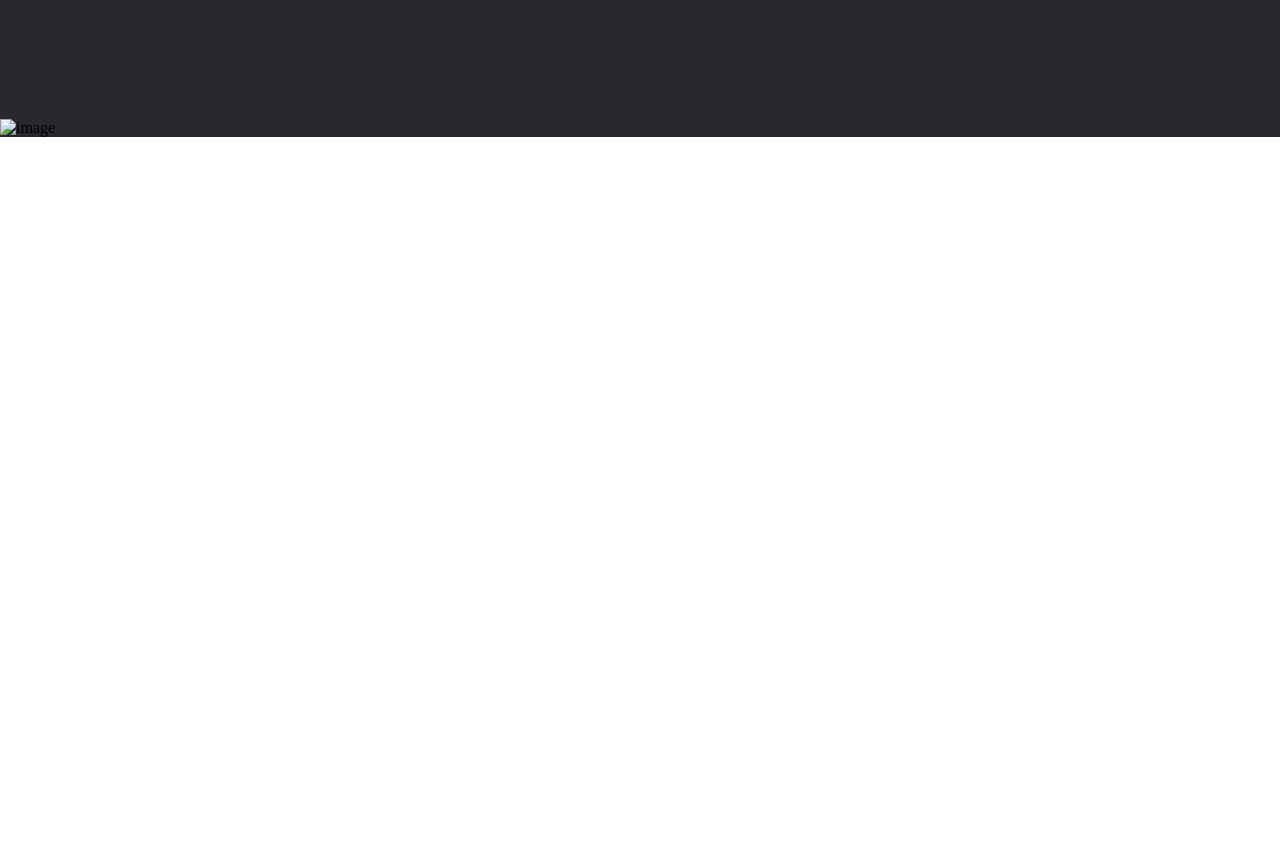
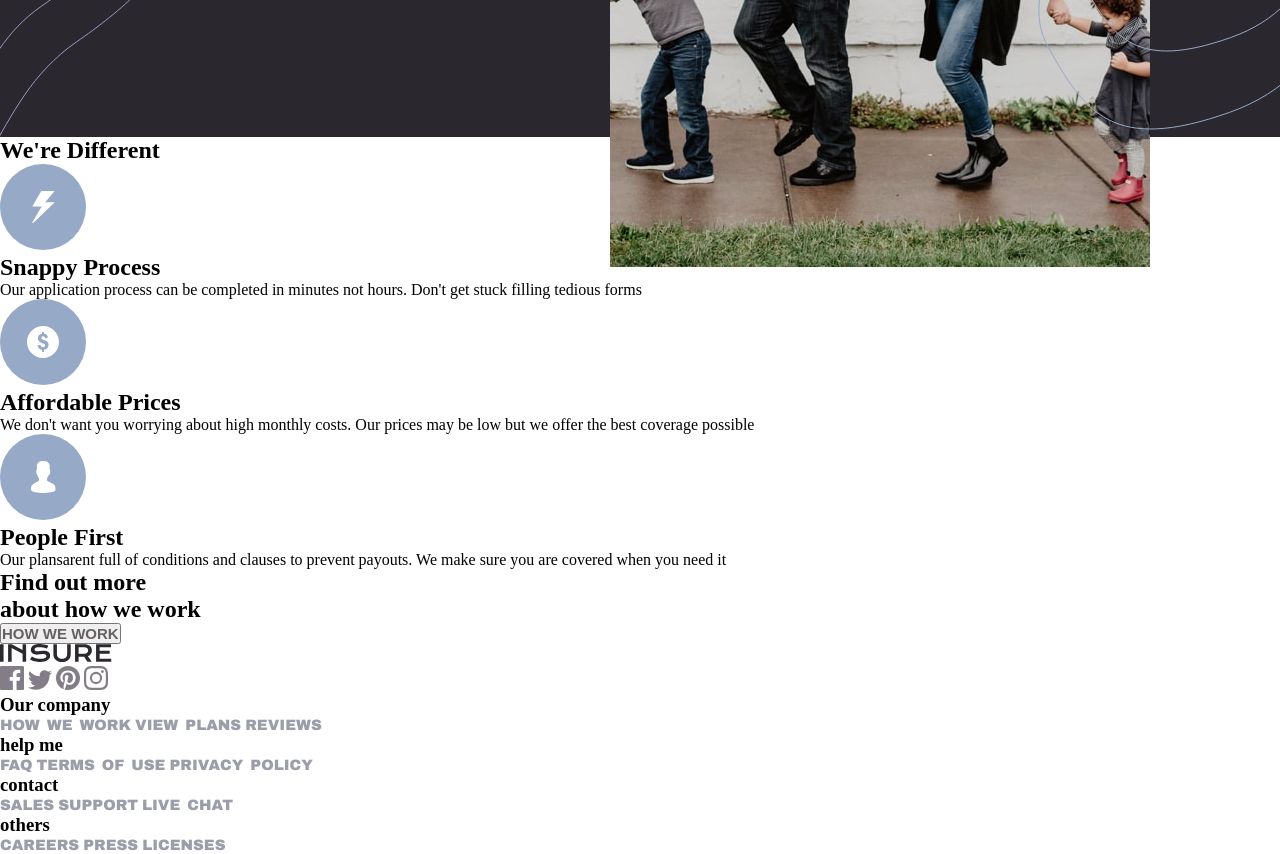
Before and after one commit to KhadijatSulaiman/Insure, a plain HTML site: page index.html in a window 1280 px wide. Shown: the part 562-1416 px from the top of the page. Before the commit the page ends 800 px from the top, so only its background shows below. Drawn offline with Linux system fonts and the light colour scheme; a web font is replaced by a local one.

Commit message:
Update index.html

```diff
--- a/index.html
+++ b/index.html
@@ -6,11 +6,12 @@
     <title>Document</title>
     <link rel="stylesheet" href="style.css">
     <link rel="stylesheet" type="text/css" href="fonts/DMSerifDisplay-Regular.ttf">
+    <link rel="stylesheet" type="text/css" href="fonts/Karla/Karla-Regular.ttf">
 </head>
 <body>
     <header>
-        <img class="logo" src="logo.svg" alt="logo"/>
-        <nav>
+        <img class="logo" src="images/logo.svg" alt="logo"/>
+        <nav class="nav">
             <ul class="nav__links">
             <li><a href="#">How we work</a></li>
             <li><a href="#">Blog</a></li>
@@ -20,18 +21,91 @@
         <a href=""><button class="cta">View Plans</button></a>
     </header>
     <section id="hero">
-        <div class="text">
-            <h1>Humanizing <br>Your Insurance</h1>
+        <div id="first">
+            <div class="line"><html></html></div>
+            <h1>Humanizing <br>Your Insurance.</h1>
             <p>Lorem ipsum dolor sit amet consectetur, adipisicing elit. Explicabo sed eum corporis, blanditiis veniam maiores. Neque quas enim quo repellat beatae rem eos? Odio sequi repudiandae, velit autem ratione officia</p>
             <a href=""><button class="btn">View Plans</button></a>
         </div>
         <div>
-            <img class="img1" src="image-intro-desktop.jpg" alt="image">
-            <img class="img2" src="bg-pattern-intro-right-desktop.svg" alt="image">
-            <img class="img3" src="bg-pattern-intro-left-desktop.svg" alt="image">
+            <img class="img1" src="images/image-intro-desktop.jpg" alt="image">
+            <img class="img2" src="images/bg-pattern-intro-right-desktop.svg" alt="image">
+            <img class="img3" src="images/bg-pattern-intro-left-desktop.svg" alt="image">
+        </div>
+    </section>
+    <section>
+        <div class="heading2">
+            <h1>
+                <div class="line2"><html></html></div>
+                We're Different
+            </h1>
+        </div>
+        <div class="flexbox-container">
+            <div class="flexbox-item item1">
+                <img src="images/icon-snappy-process.svg" alt="icon1">
+                <h1 class="fbh1">Snappy Process</h1>
+                <p>Our application process can be completed in minutes not hours. Don't get stuck filling tedious forms</p>
+            </div>
+            <div class="flexbox-item item2">
+                <img src="images/icon-affordable-prices.svg" alt="icon2">
+                <h1 class="fbh1">Affordable Prices</h1>
+                <p>We don't want you worrying about high monthly costs. Our prices may be low but we offer the best coverage possible</p>
+            </div>
+            <div class="flexbox-item item3">
+                <img src="images/icon-people-first.svg" alt="icon3">
+                <h1 class="fbh1">People First</h1>
+                <p>Our plansarent full of conditions and clauses to prevent payouts. We make sure you are covered when you need it </p>
+            </div>
+        </div>
+        <div class="section3">
+            <h1>Find out more <br> about how we work</h1>
+            <button class="btn3">HOW WE WORK</button></div>
 
         </div>
     </section>
 
+    <footer>
+        <div class="foot1">
+            <img class="logo2" src="images/logo.svg" alt="logo"/>
+            <ul class="foot__links">
+                <img src="images/icon-facebook.svg" alt="logo"/>
+                <img src="images/icon-twitter.svg" alt="logo"/>
+                <img src="images/icon-pinterest.svg" alt="logo"/>
+                <img src="images/icon-instagram.svg" alt="logo"/>
+            </ul>
+        </div>
+
+        <div class="line3"><html></html></div>
+
+        <div class="foot2">
+            <div class="company">
+                <h3>Our company</h3>
+                <ul>
+                    <li>How we work</li>
+                    <li>view plans</li>
+                    <li>reviews</li>
+                </ul>
+            </div>
+            <div>
+                <h3>help me</h3>
+                <li>faq</li>
+                <li>terms of use</li>
+                <li>privacy policy</li>
+            </div>
+            <div>
+                <h3>contact</h3>
+                <li>sales</li>
+                <li>support</li>
+                <li>live chat</li>
+            </div>
+            <div>
+                <h3>others</h3>
+                <li>careers</li>
+                <li>press</li>
+                <li>licenses</li>
+            </div>
+        </div>
+    </footer>
+
 </body>
 </html>
```
